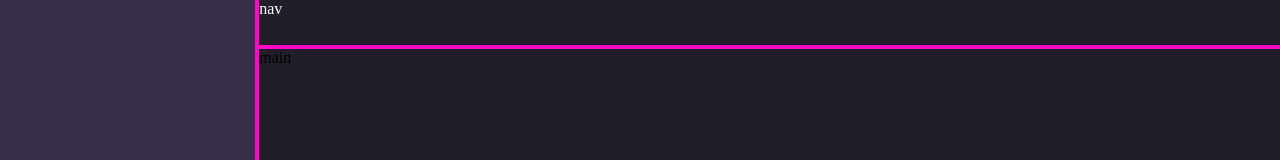
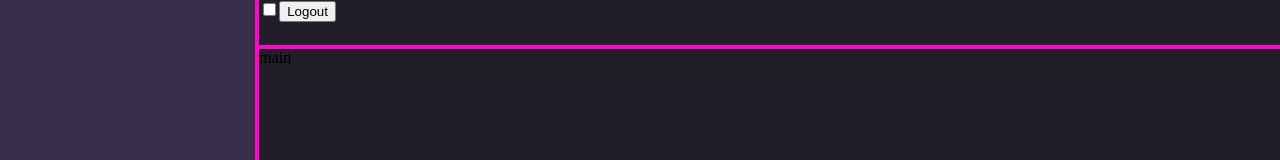
Before and after one commit to SageS3/ChatApp, a React (Create React App) app: page /dashboard in a window 1280 px wide. Shown: the top 160 px of the page. Built offline with nearby package versions, Linux system fonts and the light colour scheme.

Commit message:
Add logout button

```diff
--- a/src/components/Dashboard.css
+++ b/src/components/Dashboard.css
@@ -12,6 +12,9 @@
   grid-area: navbar;
   background-color: rgb(33, 30, 41);
   color: white;
+}
+.user-dashboard nav button {
+  cursor: pointer;
 }
 .user-dashboard main {
   grid-area: main;
--- a/src/components/Dashboard.scss
+++ b/src/components/Dashboard.scss
@@ -14,6 +14,10 @@
     grid-area: navbar;
     background-color: rgb(33,30,41);
     color: white;
+
+    button {
+      cursor: pointer;
+    }
   }
 
   main {
--- a/src/components/Dashboard.tsx
+++ b/src/components/Dashboard.tsx
@@ -1,11 +1,17 @@
 import React from 'react'
 import Sidebar from './Sidebar'
 import './Dashboard.css'
+import { useNavigate} from 'react-router-dom';
 
 function Dashboard() {
+  const navigate = useNavigate()
+
   return (
     <div className='user-dashboard'>
-      <nav>nav</nav>
+      <nav>
+        <input type='checkbox'></input>
+        <button type='button' onClick={() => navigate('/')}>Logout</button>
+      </nav>
       <Sidebar></Sidebar>
       <main>main</main>
       <div className='user-input'>
--- a/src/components/Login.tsx
+++ b/src/components/Login.tsx
@@ -15,17 +15,6 @@ function Login() {
     .then((userCredential) => {
       setIsLoggedIn(true)
       navigate('/dashboard')
-      onAuthStateChanged(auth, (user) => {
-        if (user) {
-          // User is signed in, see docs for a list of available properties
-          // https://firebase.google.com/docs/reference/js/firebase.User
-          const uid = user.uid;
-          // console.log(uid)
-          console.log('lit')
-        } else {
-          // User is signed out
-        }
-      });
       const user = userCredential.user;
       console.log(user)
     })
@@ -37,7 +26,16 @@ function Login() {
     });
   }
 
-
+  onAuthStateChanged(auth, (user) => {
+    if (user) {
+      // User is signed in, see docs for a list of available properties
+      // https://firebase.google.com/docs/reference/js/firebase.User
+      const uid = user.uid;
+      // console.log(uid)
+    } else {
+      // User is signed out
+    }
+  });
 
   return (
     <>
```
Also changed, not shown: 1 other file (tests, documents, lock files or other folders).
